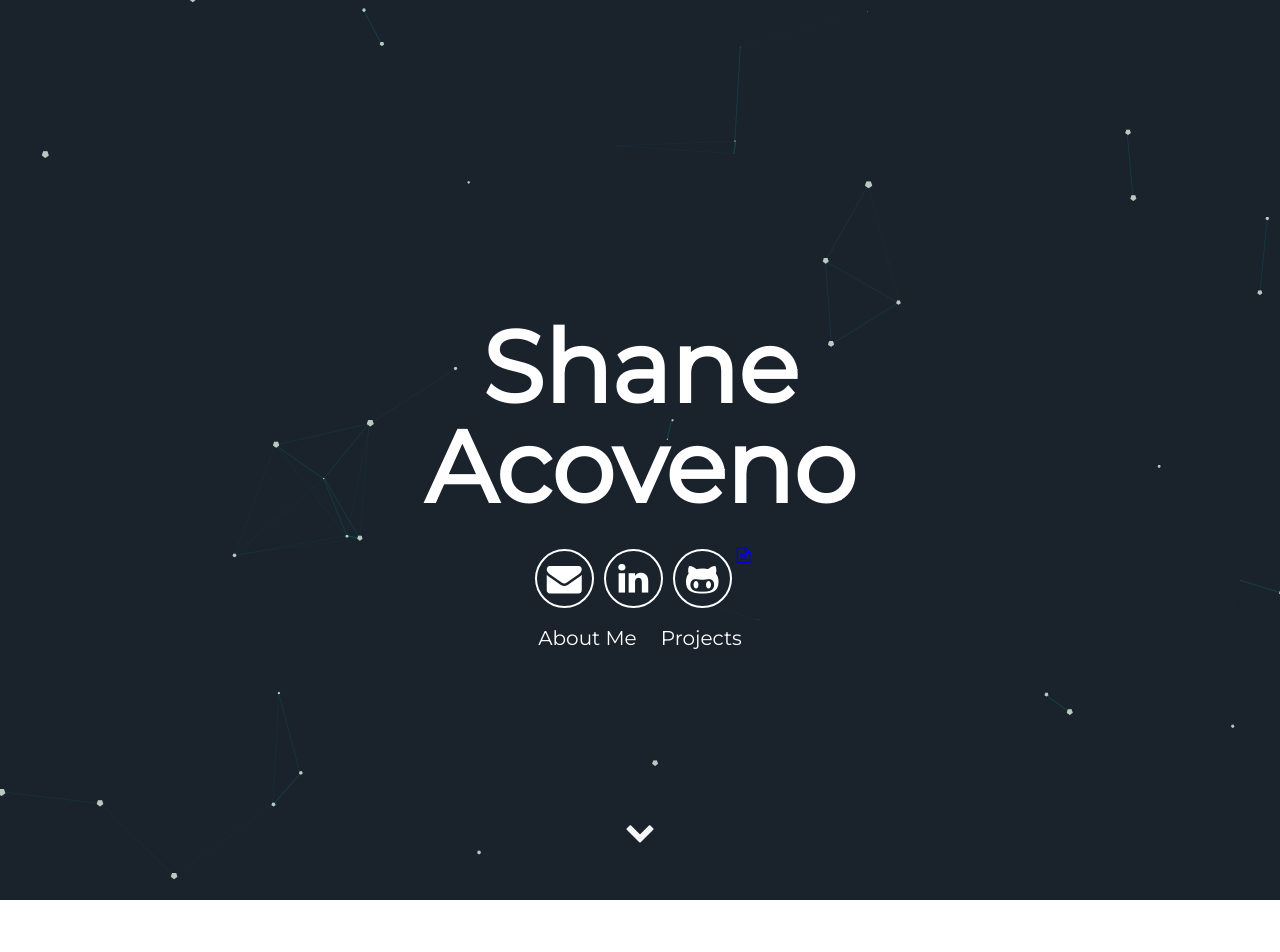
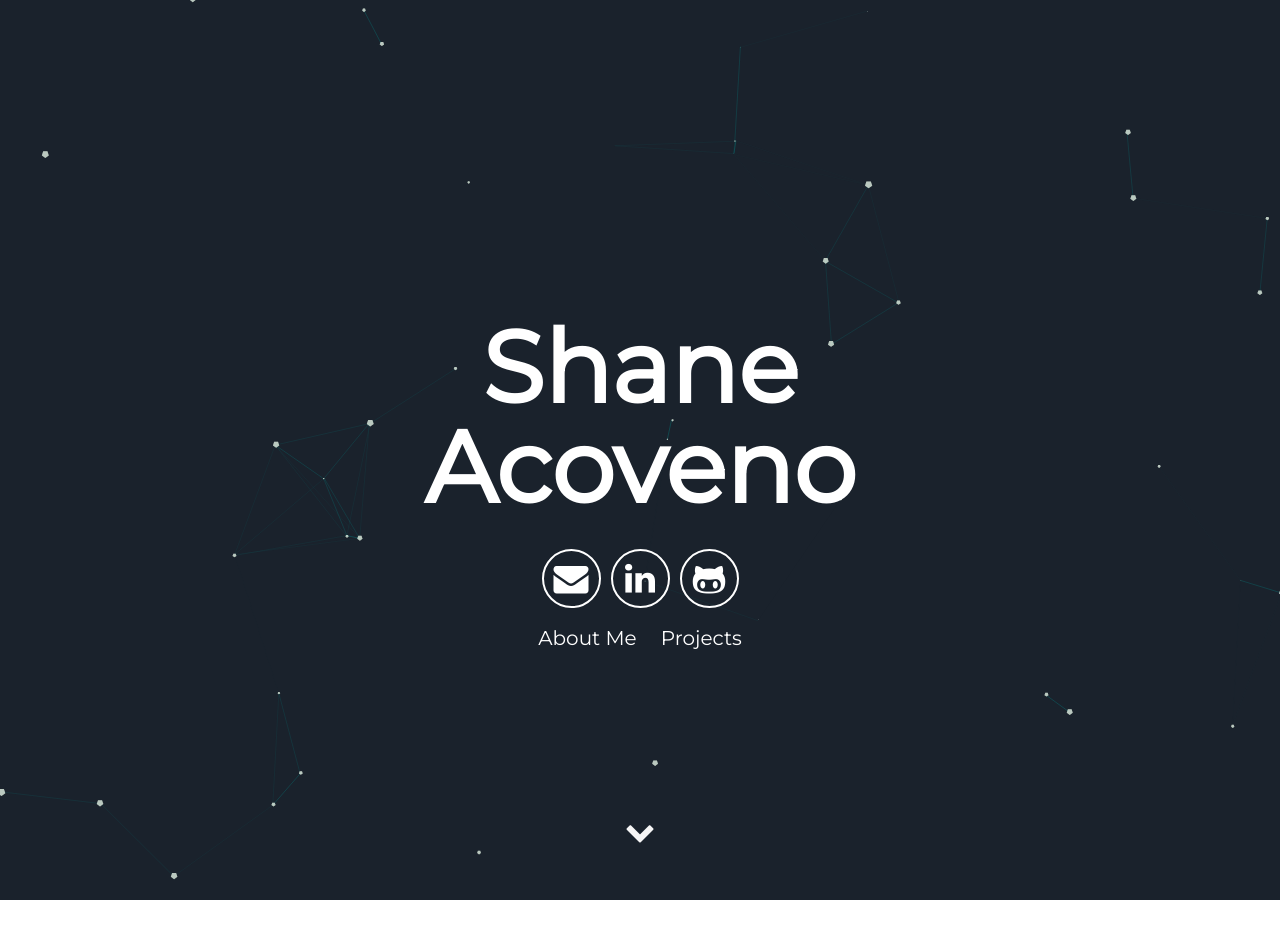
Before and after one commit to shaneacoveno/shaneacoveno.github.io, a Jekyll site: the page built from index.html, in a window 1280 px wide. Shown: the top 952 px of the page. Built offline with Jekyll 4.4.1, drawn with Linux system fonts in a browser that asks for light colours.

Commit message:
Update header.html

```diff
--- a/_includes/header.html
+++ b/_includes/header.html
@@ -11,7 +11,6 @@
 
         <a aria-label="My Github" target="_blank" href="http://github.com/shaneacoveno"><i class="icon fa fa-github-alt" aria-hidden="true"></i></a>
 
-        <a aria-label = "My Resume" target="_blank" href = "http://www.shaneacoveno.tech"><i class="fa fa-file-text-o" aria-hidden="true"></i>
 
     </div>
       <div class="header-links">
```
